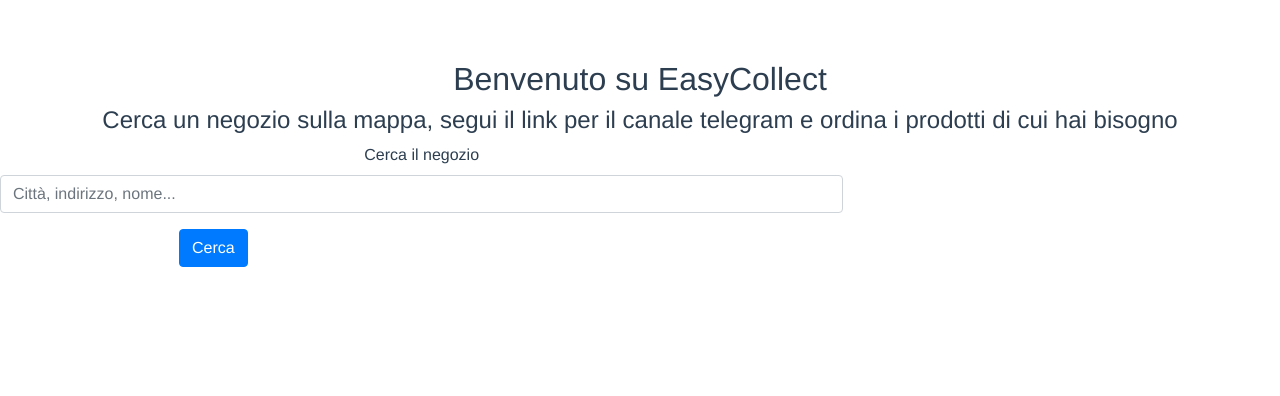
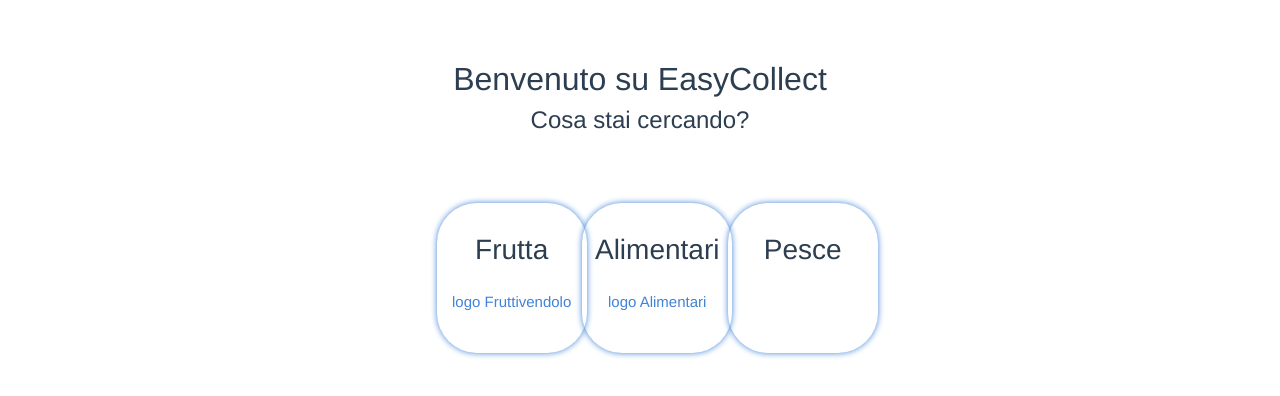
Before and after one commit to limone-eth/easy-collect-web, a Vue app: page /#/home in a window 1280 px wide. Shown: the top 396 px of the page. Built offline with nearby package versions, Linux system fonts and the light colour scheme.

Commit message:
inserimento cards categoria

```diff
--- a/public/index.html
+++ b/public/index.html
@@ -6,6 +6,7 @@
     <meta name="viewport" content="width=device-width,initial-scale=1.0">
     <link rel="icon" href="<%= BASE_URL %>favicon.ico">
     <title><%= htmlWebpackPlugin.options.title %></title>
+
   </head>
   <body>
     <noscript>
--- a/src/App.vue
+++ b/src/App.vue
@@ -1,7 +1,7 @@
 <template>
   <div id="app">
     <h2>Benvenuto su EasyCollect</h2>
-    <h4>Cerca un negozio sulla mappa, segui il link per il canale telegram e ordina i prodotti di cui hai bisogno</h4>
+    <h4>Cosa stai cercando?</h4>
     <router-view></router-view>
   </div>
 </template>
--- a/src/components/Home.vue
+++ b/src/components/Home.vue
@@ -1,10 +1,83 @@
 <template>
-    <div id="home">
+
+
+
+    <div class="row">
+
+        <div class="col-4">
+        </div>
+
+        <div class="col-lg-4 col-xs-12">
+            <div class="row">
+
+
+            <div class="col-4">
+            <div class="box frutta">
+            <div class="box-title">
+                <h3>Frutta</h3>
+            </div>
+            <div class="box-text">
+                <span>logo Fruttivendolo</span>
+            </div>
+            </div>
+        </div>
+
+        <div class="col-4">
+            <div class="box alimentari">
+            <div class="box-title">
+                <h3>Alimentari</h3>
+            </div>
+            <div class="box-text">
+                <span>logo Alimentari</span>
+            </div>
+            </div>
+        </div>
+
+
+
+        <div class="col-4">
+            <div class="box pesce">
+            <div class="box-title">
+                <h3>Pesce</h3>
+            </div>
+            <div class="box-text">
+                <span><i class="fas fa-fish"></i></span>
+            </div>
+            </div>
+        </div>
+
+
+            </div>
+
+        </div>
+
+
+        <div class="col-4">
+        </div>
+
+
+
+    </div>
+
+
+
+
+</template>
+
+
+
+
+        <!--
+        Momentaneamente levato la form
+
+
         <form>
+
+
             <div class="row">
                 <div class="col-8">
                     <div class="form-group">
-                        <label for="exampleInputEmail1">Cerca il negozio</label>
+                        <label for="exampleInputEmail1">Cerca il okzio</label>
                         <input type="text" class="form-control" id="exampleInputEmail1" aria-describedby="emailHelp" placeholder="Città, indirizzo, nome...">
                     </div>
                 </div>
@@ -12,10 +85,8 @@
             <div class="col-4">
                 <button type="submit" class="btn btn-primary">Cerca</button>
             </div>
-        </form>
-    </div>
+        </form> -->
 
-</template>
 
 <script>
   export default {
@@ -23,6 +94,55 @@
   }
 </script>
 
-<style scoped>
+
+<style>
+
+.box {
+
+  border-radius: 40px;
+  padding: 30px 0px;
+  margin: 60px 0px;
+  cursor: pointer;
+  align: center;
+  transition: all 0.5s ease-out;
+  box-shadow: 0 0 6px #4183D7;
+  width: 150px;
+  height: 150px;
+}
+
+
+
+.frutta:hover{
+ box-shadow: #0FE804;
+ background: #43BA3D;
+ color: white;
+}
+
+.alimentari:hover{
+ box-shadow: #F05C12;
+ background: #F75835;
+ color: white;
+
+}
+
+.pesce:hover{
+ box-shadow: #18D5DB;
+ background: #3190E5;
+ color: white;
+
+}
+
+.box .box-text{
+  margin:20px 0px;
+  font-size: 15px;
+  color: #4183D7;
+  line-height: 30px;
+}
+
+.box .box-btn a{
+  text-decoration: none;
+  color: #4183D7;
+  font-size: 16px;
+}
 
 </style>
```
